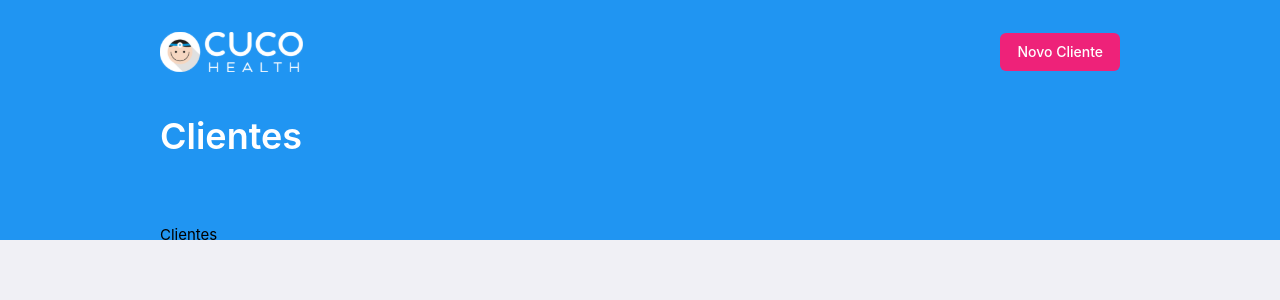
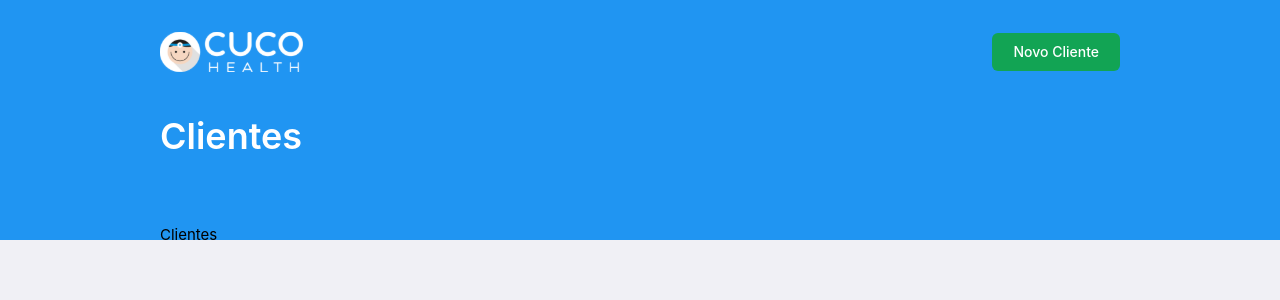
Before and after one commit to AyrtonPereira/cuco-dashboard, a Vue app: page /clients in a window 1280 px wide. Shown: the top 300 px of the page. Built offline with nearby package versions, Linux system fonts and the light colour scheme.

Commit message:
chore: updated button and input components style

```diff
--- a/src/components/form/BaseButton.vue
+++ b/src/components/form/BaseButton.vue
@@ -1,6 +1,6 @@
 <script setup>
 const props = defineProps({
-  type: { type: String, default: "primary" },
+  variation: { type: String, default: "primary" },
   label: { type: String },
   loading: { type: Boolean, default: false },
   blocked: { type: Boolean, default: false },
@@ -16,10 +16,10 @@ const buttonPills = {
 </script>
 <template>
   <button
-    :class="`transition-all duration-200 flex w-full justify-center rounded-md border py-2 px-4 text-sm font-medium focus:outline-none focus:ring-2  focus:ring-offset-2 ${
-      buttonPills[type]
+    :class="`transition-all duration-200 flex justify-center rounded-md border py-2 px-5 text-sm font-medium  ${
+      buttonPills[variation]
     }
-    ${loading ? 'opacity-20 animate-pulse' : ''}
+    ${loading ? 'opacity-20 animate-pulse pointer-events-none' : ''}
     ${blocked ? 'pointer-events-none opacity-20' : ''}`"
   >
     <slot>{{ label }}</slot>
@@ -28,6 +28,10 @@ const buttonPills = {
 <style lang="scss" scoped>
 .cuco-color-danger {
   background-color: #ee2279;
+  transition: all 0.3s;
+  &:hover {
+    background-color: #db1f71;
+  }
 }
 
 .cuco-color-secondary {
@@ -36,5 +40,9 @@ const buttonPills = {
 
 .cuco-color-primary {
   background-color: #12a454;
+  transition: all 0.3s;
+  &:hover {
+    background-color: #118344;
+  }
 }
 </style>
--- a/src/components/form/BaseInput.vue
+++ b/src/components/form/BaseInput.vue
@@ -17,6 +17,6 @@ const value = computed({
 <template>
   <Field
     v-model="value"
-    class="rounded-md relative block w-full appearance-none border border-zinc-300 px-3 py-2 text-zinc-900 placeholder-zinc-500 focus:z-10 focus:border-zinc-500 focus:outline-none focus:ring-zinc-500 sm:text-sm"
+    class="rounded relative block font-sans w-full focus:outline-none text-gray-400 placeholder-gray-400 appearance-none border px-3 py-3 sm:text-sm"
   />
 </template>
```
